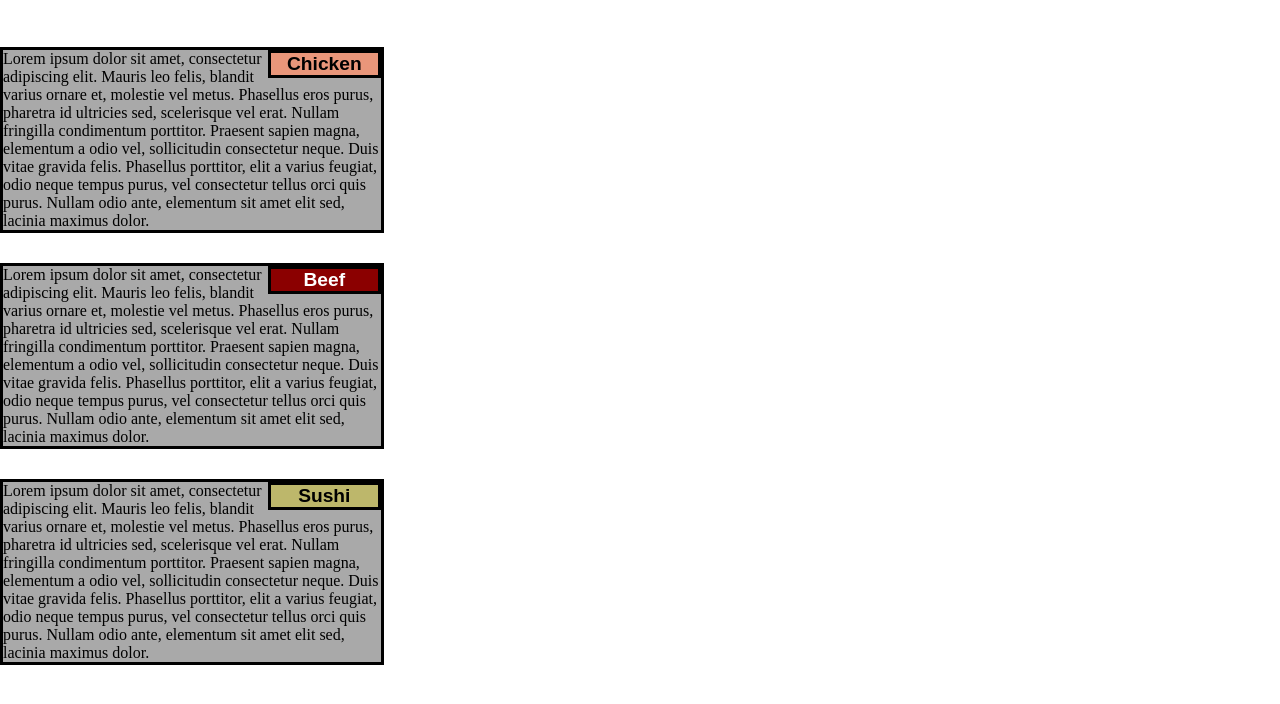
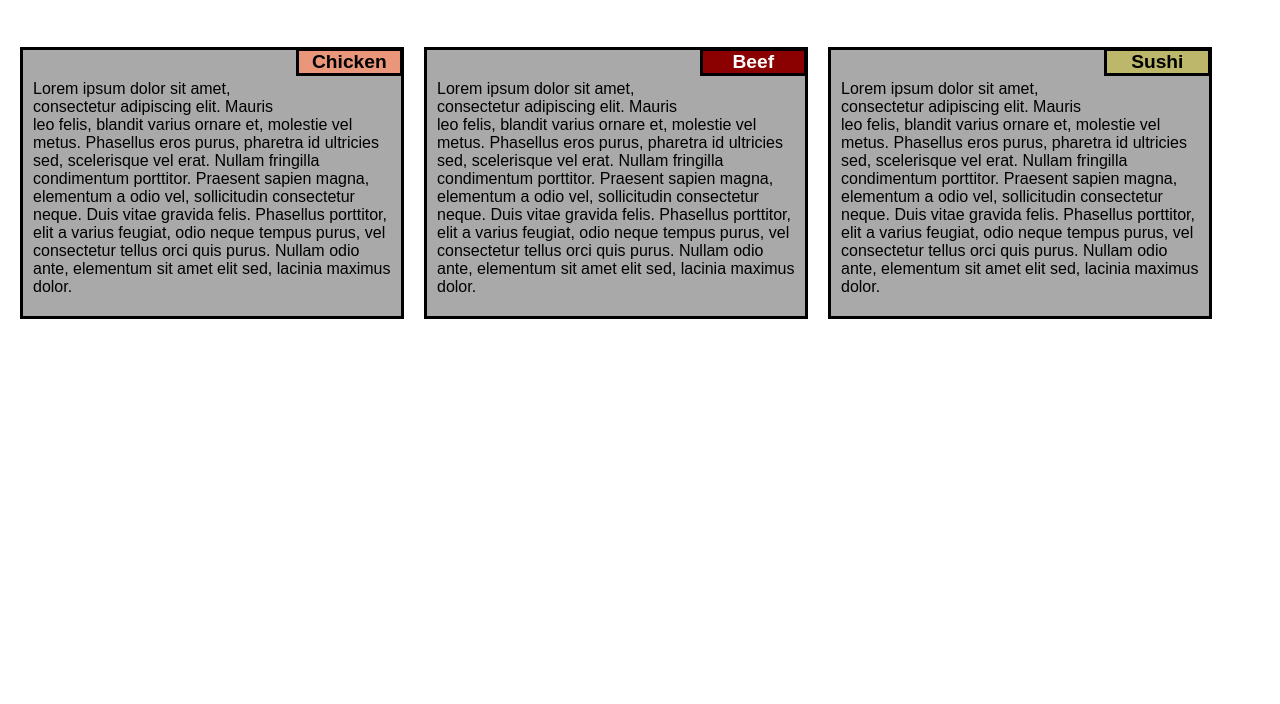
Before and after one commit to rozmarie/coursera-work, a plain HTML site: page module2-solution/index.html in a window 1280 px wide. Shown: the part 80-784 px from the top of the page. Drawn offline with Linux system fonts and the light colour scheme.

Commit message:
New changes

```diff
--- a/module2-solution/css/mod2-style.css
+++ b/module2-solution/css/mod2-style.css
@@ -16,32 +16,47 @@ h2 {
 	float: right;
 	width: 30%;
 	clear: left;
-	font-size: 120%
+	font-size: 120%;
+	position: relative;
+	top: -32px;
+	left: 12px;
 }
-#box1 {
+#box1, #box2, #box3 {
 	background-color: darkgray;
+	font-family: arial, helvetica, sans-serif;
 	border: 3px solid black;
 	width: 30%;
 	margin-bottom: 30px;
+	margin-left: 20px;
+	position: relative;
+	float: left;
+	padding-top: 30px;
+	padding-left: 10px;
+	padding-right: 10px;
+	padding-bottom: 20px;
 	}
-#box2 {
+#title1 {
 	background-color: darksalmon;
 	color: black;
 }
-#box3 {
+#title2 {
 	background-color: darkred;
 	color: white;
 }
-#box4 {
+#title3 {
 	background-color: darkkhaki;
 	color: black;
 }
-@media (min-width: 992px) {
-
+@media (min-width: 768px) and (max-width: 991px) {
+	#box1, #box2 {
+		width: 44%;
+	}
+	#box3 {
+		width: 90%;
+	}
 }
 @media (max-width: 767px) {
-
+	#box1, #box2, #box3 {
+		width: 90%;
+	}
 }
-@media (min-width: 768px) and (max-width: 991px) {
-
-}
--- a/module2-solution/index.html
+++ b/module2-solution/index.html
@@ -8,15 +8,15 @@
 <body>
 	<h1>Our Menu</h1>
 	<div id="box1">
-		<h2 id="box2">Chicken</h2>
+		<h2 id="title1">Chicken</h2>
 		Lorem ipsum dolor sit amet, consectetur adipiscing elit. Mauris leo felis, blandit varius ornare et, molestie vel metus. Phasellus eros purus, pharetra id ultricies sed, scelerisque vel erat. Nullam fringilla condimentum porttitor. Praesent sapien magna, elementum a odio vel, sollicitudin consectetur neque. Duis vitae gravida felis. Phasellus porttitor, elit a varius feugiat, odio neque tempus purus, vel consectetur tellus orci quis purus. Nullam odio ante, elementum sit amet elit sed, lacinia maximus dolor.
 	</div>
-	<div id="box1">
-		<h2 id="box3">Beef</h2>
+	<div id="box2">
+		<h2 id="title2">Beef</h2>
 		Lorem ipsum dolor sit amet, consectetur adipiscing elit. Mauris leo felis, blandit varius ornare et, molestie vel metus. Phasellus eros purus, pharetra id ultricies sed, scelerisque vel erat. Nullam fringilla condimentum porttitor. Praesent sapien magna, elementum a odio vel, sollicitudin consectetur neque. Duis vitae gravida felis. Phasellus porttitor, elit a varius feugiat, odio neque tempus purus, vel consectetur tellus orci quis purus. Nullam odio ante, elementum sit amet elit sed, lacinia maximus dolor.
 	</div>
-	<div id="box1">
-		<h2 id="box4">Sushi</h2>
+	<div id="box3">
+		<h2 id="title3">Sushi</h2>
 		Lorem ipsum dolor sit amet, consectetur adipiscing elit. Mauris leo felis, blandit varius ornare et, molestie vel metus. Phasellus eros purus, pharetra id ultricies sed, scelerisque vel erat. Nullam fringilla condimentum porttitor. Praesent sapien magna, elementum a odio vel, sollicitudin consectetur neque. Duis vitae gravida felis. Phasellus porttitor, elit a varius feugiat, odio neque tempus purus, vel consectetur tellus orci quis purus. Nullam odio ante, elementum sit amet elit sed, lacinia maximus dolor.
 	</div>
 </body>
```
